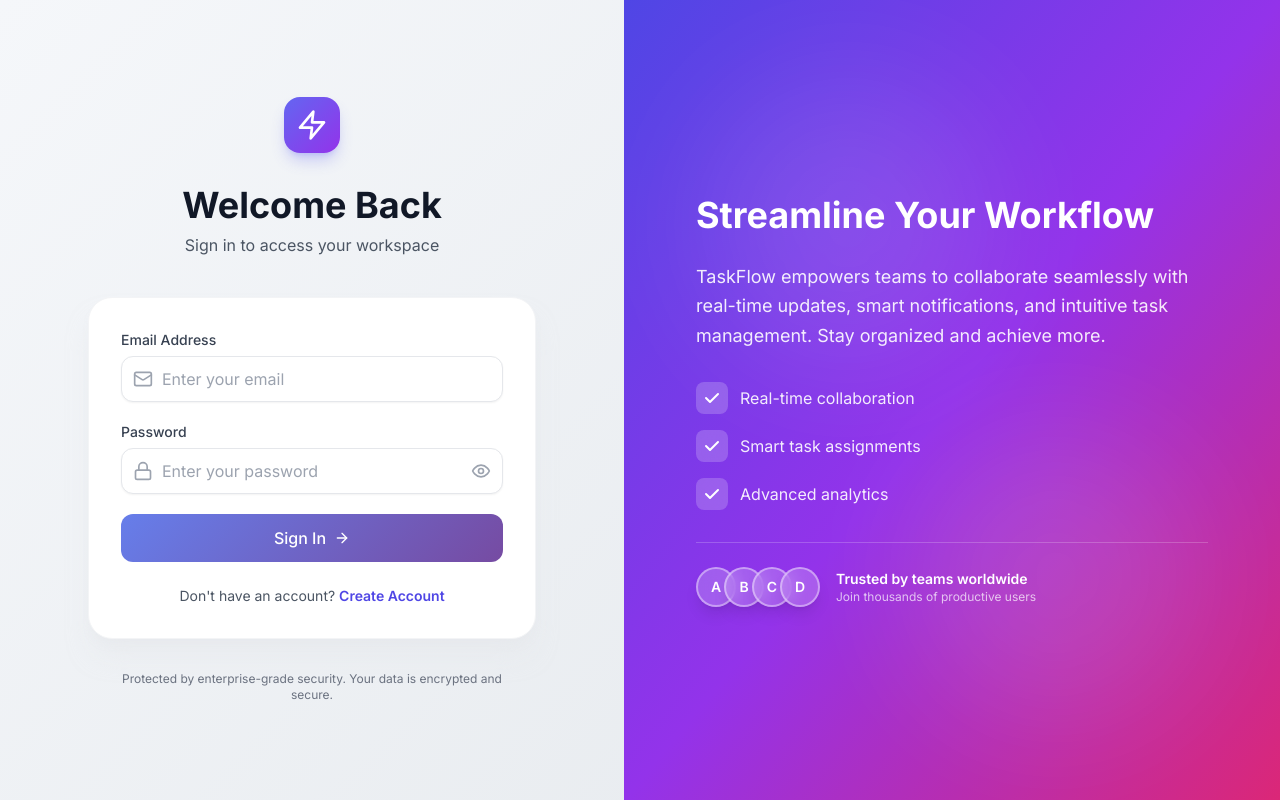
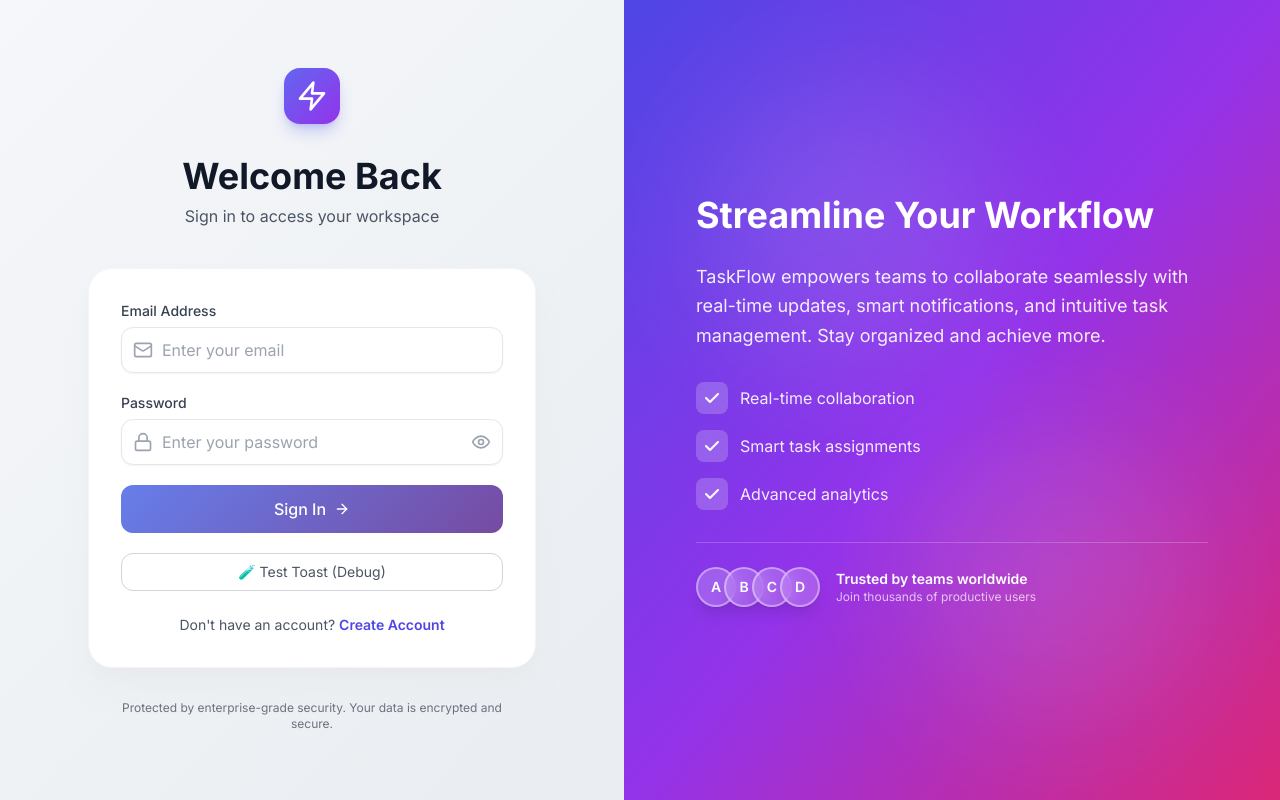
Before and after one commit to Sarwan-Projects/Collaborative-Task-Manager, a React (Vite) app in the folder frontend/: page /login in a window 1280 px wide. Built offline with nearby package versions, Linux system fonts and the light colour scheme; no server answers.

Commit message:
debug: add extensive logging and test button for toast debugging

```diff
--- a/frontend/src/pages/Login.tsx
+++ b/frontend/src/pages/Login.tsx
@@ -35,19 +35,21 @@ export default function Login() {
   const emailValue = watch('email');
   const passwordValue = watch('password');
 
-  const onSubmit = async (data: LoginInput, e?: React.BaseSyntheticEvent) => {
-    e?.preventDefault();
-    e?.stopPropagation();
-
+  const onSubmit = async (data: LoginInput) => {
+    console.log('onSubmit called with:', data); // Debug log
     setIsLoading(true);
 
     try {
+      console.log('Attempting login...'); // Debug log
       await login(data.email, data.password);
+      console.log('Login successful'); // Debug log
       toast.success('✓ Welcome back! Redirecting to your dashboard...', {
         duration: 3000,
       });
       navigate('/dashboard');
     } catch (error: any) {
+      console.log('Login error:', error); // Debug log
+
       // Preserve form values after error
       setTimeout(() => {
         setValue('email', emailValue, { shouldValidate: false });
@@ -55,6 +57,7 @@ export default function Login() {
       }, 0);
 
       const errorMessage = error.response?.data?.error || 'Unable to sign in. Please check your credentials.';
+      console.log('Error message:', errorMessage); // Debug log
 
       // Show persistent error toast
       const toastId = toast.error(errorMessage, {
@@ -74,11 +77,14 @@ export default function Login() {
       });
 
       console.log('Toast ID:', toastId); // Debug log
-
-      return false;
     } finally {
       setIsLoading(false);
+      console.log('Finally block executed'); // Debug log
     }
+  };
+
+  const onError = (errors: any) => {
+    console.log('Form validation errors:', errors); // Debug log
   };
 
   return (
@@ -97,7 +103,7 @@ export default function Login() {
           </div>
 
           <div className="bg-white rounded-3xl shadow-xl shadow-gray-200/50 border border-gray-100 p-8">
-            <form onSubmit={handleSubmit(onSubmit)} className="space-y-5" noValidate>
+            <form onSubmit={handleSubmit(onSubmit, onError)} className="space-y-5" noValidate>
               <Input
                 type="email"
                 label="Email Address"
@@ -120,6 +126,33 @@ export default function Login() {
                 {isLoading ? 'Signing In...' : 'Sign In'}
                 {!isLoading && <ArrowRight className="w-4 h-4 ml-2" />}
               </Button>
+
+              {/* Debug button to test toast */}
+              <button
+                type="button"
+                onClick={() => {
+                  console.log('Test button clicked');
+                  const testToastId = toast.error('Test error message - this should stay forever!', {
+                    duration: Infinity,
+                    style: {
+                      background: '#FEE2E2',
+                      color: '#991B1B',
+                      border: '3px solid #DC2626',
+                      fontWeight: '700',
+                      fontSize: '16px',
+                      padding: '20px 24px',
+                      minWidth: '400px',
+                      maxWidth: '500px',
+                      boxShadow: '0 20px 50px rgba(220, 38, 38, 0.4)',
+                    },
+                    icon: '❌',
+                  });
+                  console.log('Test Toast ID:', testToastId);
+                }}
+                className="w-full px-4 py-2 text-sm text-gray-600 hover:text-gray-900 border border-gray-300 rounded-xl hover:bg-gray-50"
+              >
+                🧪 Test Toast (Debug)
+              </button>
             </form>
 
             <div className="mt-6 text-center">
```
